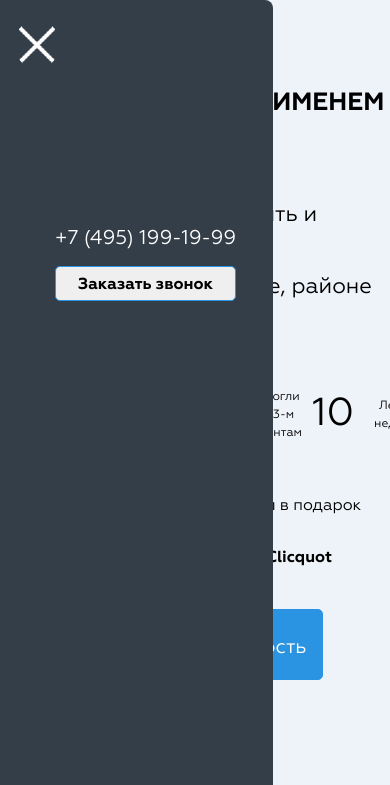
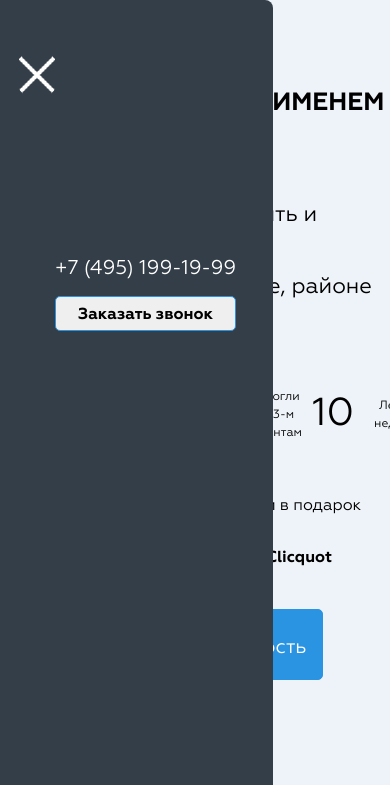
Before and after one commit to UMEDJON-NAZRIEV/Bilitz-lending, a plain HTML site: page index.html in a window 390 px wide. Both pictures are taken after a click on the element 35 px from the left and 70 px from the top of the page. Shown: the top 785 px of the page. Drawn offline with nearby package versions, Linux system fonts and the light colour scheme.

Commit message:
update style.css

```diff
--- a/css/style.css
+++ b/css/style.css
@@ -1518,7 +1518,7 @@ nav {
     }
 
     .header .container.active nav {
-        top: -50px;
+        top: -20px;
         left: 19px;
     }
 
```
